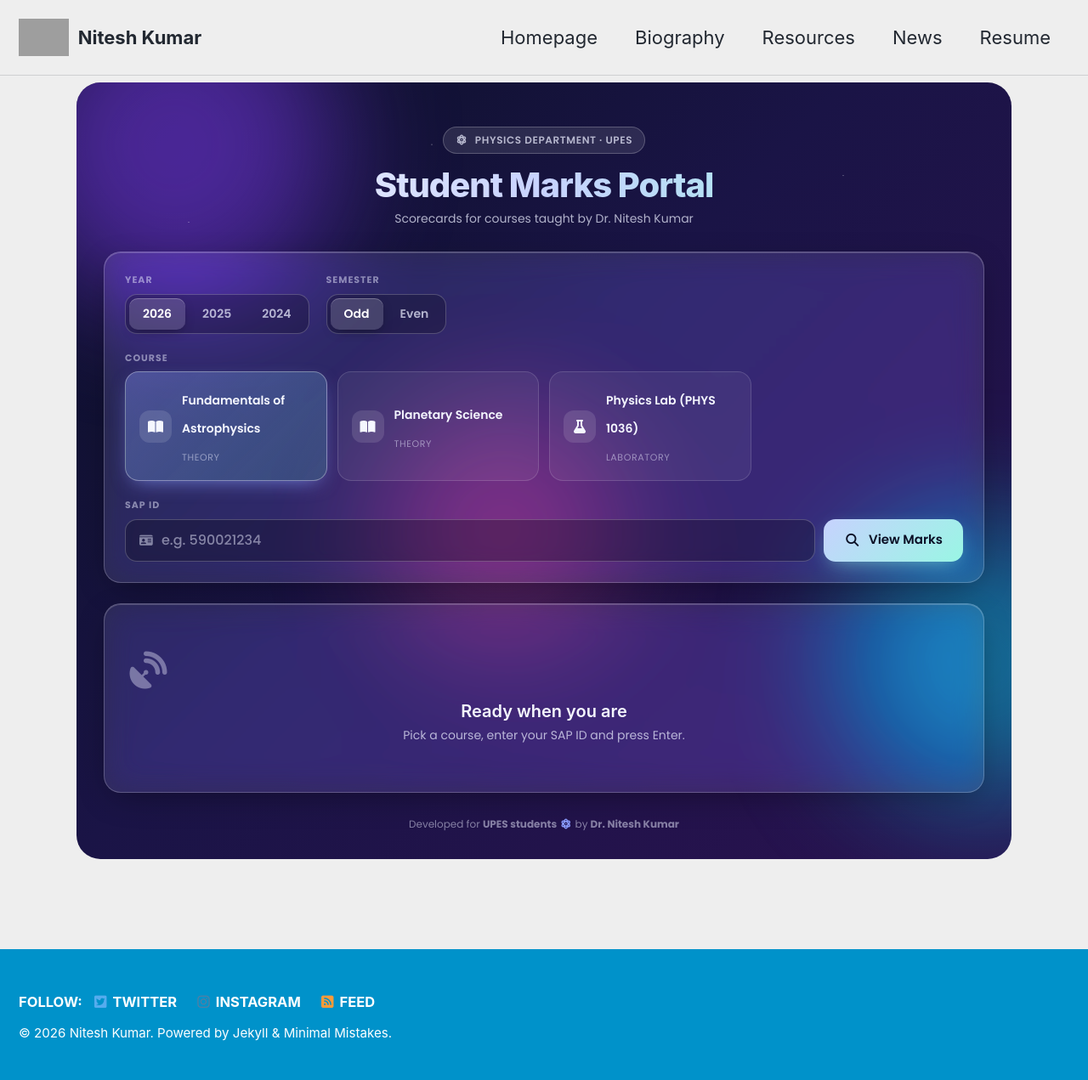
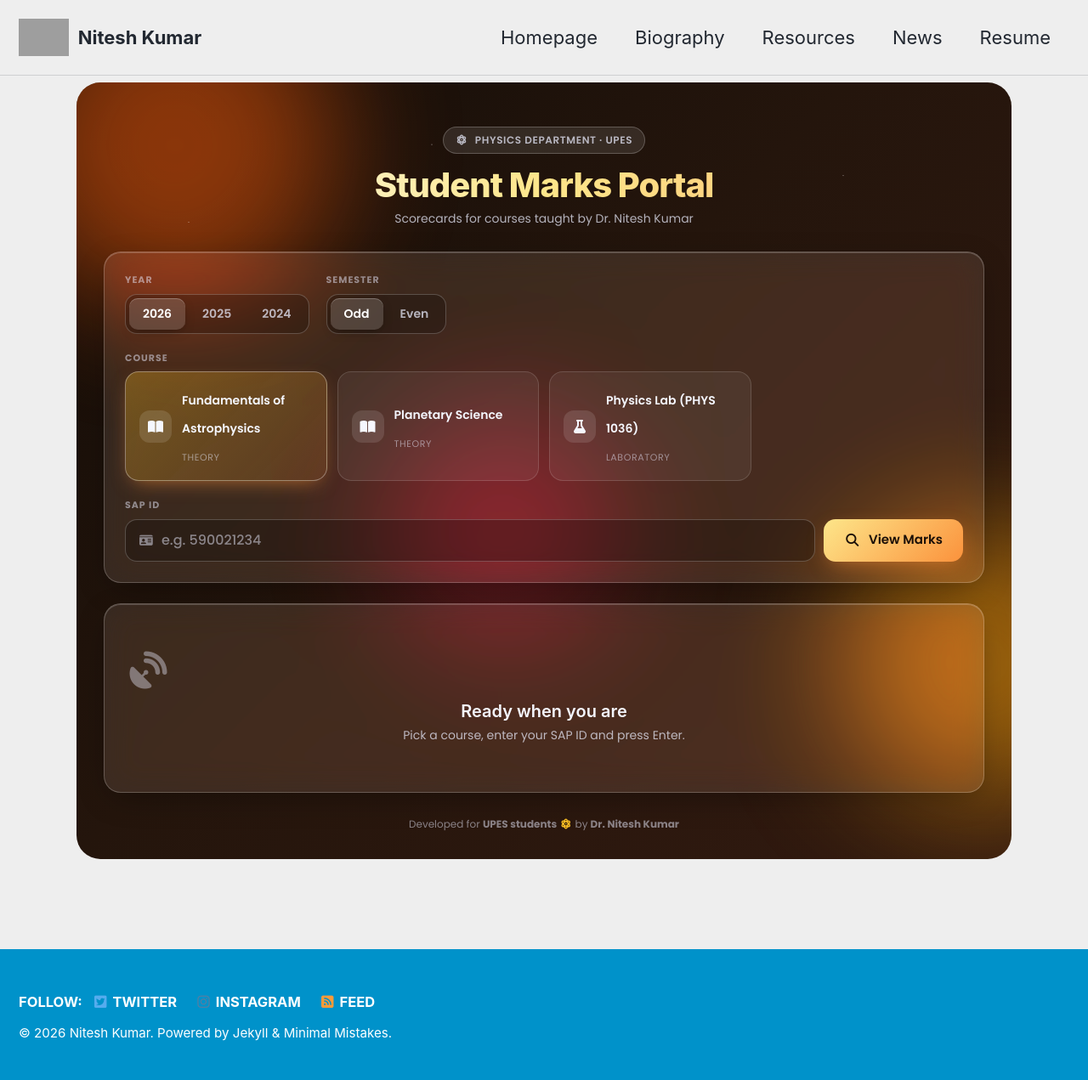
Before and after one commit to niteshchandra039/niteshchandra039.github.io, a Jekyll site: the page built from marks.html, in a window 1280 px wide. Shown: the whole page at 85% size. Built offline with Jekyll 4.4.1, drawn with Linux system fonts in a browser that asks for light colours; cached includes are drawn as plain includes; grey boxes are pictures that could not be loaded.

Commit message:
style: update color scheme and background gradients for improved aesthetics

```diff
--- a/marks.html
+++ b/marks.html
@@ -18,10 +18,10 @@ permalink: /marks/
     --text: #f5f7ff;
     --text-dim: rgba(235, 238, 255, 0.72);
     --text-faint: rgba(235, 238, 255, 0.5);
-    --accent: #8b9dff;
-    --accent-2: #5eead4;
+    --accent: #fbbf24;
+    --accent-2: #fb923c;
     --good: #34d399;
-    --ok: #60a5fa;
+    --ok: #a3e635;
     --warn: #fbbf24;
     --bad: #f87171;
     --radius: 20px;
@@ -36,7 +36,7 @@ permalink: /marks/
     overflow: hidden;
     font-family: 'Poppins', system-ui, sans-serif;
     color: var(--text);
-    background: linear-gradient(135deg, #0b1026 0%, #1a1446 45%, #2a1250 100%);
+    background: linear-gradient(135deg, #140d08 0%, #24150c 45%, #321a10 100%);
     border-radius: 28px;
     padding: 48px 32px 32px;
     margin: 8px auto 40px;
@@ -45,9 +45,9 @@ permalink: /marks/
     line-height: 1.5;
   }
   #mp .blob { position: absolute; border-radius: 50%; filter: blur(70px); opacity: .55; z-index: -1; pointer-events: none; animation: float 18s ease-in-out infinite alternate; }
-  #mp .b1 { width: 380px; height: 380px; background: #7c3aed; top: -120px; left: -80px; }
-  #mp .b2 { width: 320px; height: 320px; background: #06b6d4; bottom: 10%; right: -100px; animation-delay: -6s; }
-  #mp .b3 { width: 260px; height: 260px; background: #ec4899; top: 40%; left: 30%; opacity: .32; animation-delay: -12s; }
+  #mp .b1 { width: 380px; height: 380px; background: #ea580c; top: -120px; left: -80px; }
+  #mp .b2 { width: 320px; height: 320px; background: #f59e0b; bottom: 10%; right: -100px; animation-delay: -6s; }
+  #mp .b3 { width: 260px; height: 260px; background: #e11d48; top: 40%; left: 30%; opacity: .32; animation-delay: -12s; }
   #mp .stars { position: absolute; inset: 0; z-index: -1; pointer-events: none; opacity: .5;
     background-image:
       radial-gradient(1px 1px at 12% 18%, #fff, transparent), radial-gradient(1px 1px at 82% 12%, #fff, transparent),
@@ -69,7 +69,7 @@ permalink: /marks/
   #mp .hero { text-align: center; margin-bottom: 28px; }
   #mp .hero .badge { display: inline-flex; align-items: center; gap: 8px; font-size: 12px; font-weight: 600; letter-spacing: .6px; text-transform: uppercase; padding: 6px 14px; border-radius: 999px; background: var(--glass); border: 1px solid var(--glass-border); color: var(--text-dim); }
   #mp .hero h1 { margin: 14px 0 6px; font-size: clamp(28px, 4vw, 40px); font-weight: 800; letter-spacing: -1px; color: var(--text); line-height: 1.15;
-    background: linear-gradient(90deg, #fff 0%, #c7d2fe 50%, #99f6e4 100%); -webkit-background-clip: text; background-clip: text; -webkit-text-fill-color: transparent; }
+    background: linear-gradient(90deg, #fff 0%, #fde68a 50%, #fdba74 100%); -webkit-background-clip: text; background-clip: text; -webkit-text-fill-color: transparent; }
   #mp .hero p { margin: 0; color: var(--text-dim); font-size: 14px; }
 
   /* ============ CONTROLS ============ */
@@ -87,7 +87,7 @@ permalink: /marks/
   #mp .courses { display: grid; grid-template-columns: repeat(auto-fill, minmax(210px, 1fr)); gap: 12px; }
   #mp .course-chip { all: unset; cursor: pointer; display: flex; gap: 12px; align-items: center; padding: 14px 16px; border-radius: 16px; background: rgba(255,255,255,.06); border: 1px solid rgba(255,255,255,.14); transition: transform .2s, background .2s, border-color .2s, box-shadow .2s; }
   #mp .course-chip:hover { transform: translateY(-2px); background: rgba(255,255,255,.11); }
-  #mp .course-chip[aria-pressed="true"] { background: linear-gradient(135deg, rgba(139,157,255,.35), rgba(94,234,212,.18)); border-color: var(--glass-hi); box-shadow: 0 8px 24px -10px rgba(139,157,255,.8); }
+  #mp .course-chip[aria-pressed="true"] { background: linear-gradient(135deg, rgba(251,191,36,.30), rgba(251,146,60,.16)); border-color: var(--glass-hi); box-shadow: 0 8px 24px -10px rgba(251,146,60,.7); }
   #mp .course-chip .ic { flex: 0 0 38px; height: 38px; border-radius: 12px; display: grid; place-items: center; background: rgba(255,255,255,.12); font-size: 16px; }
   #mp .course-chip .nm { font-size: 14px; font-weight: 600; line-height: 1.25; color: var(--text); }
   #mp .course-chip .tp { font-size: 11px; color: var(--text-faint); text-transform: uppercase; letter-spacing: .6px; }
@@ -98,9 +98,9 @@ permalink: /marks/
   #mp .field-wrap i { position: absolute; left: 16px; top: 50%; transform: translateY(-50%); color: var(--text-faint); font-size: 14px; }
   #mp input.field { all: unset; box-sizing: border-box; width: 100%; height: 50px; padding: 0 16px 0 42px; border-radius: 14px; font-size: 16px; font-weight: 500; letter-spacing: .5px; color: #fff; background: rgba(0,0,0,.25); border: 1px solid var(--glass-border); transition: border-color .2s, box-shadow .2s, background .2s; }
   #mp input.field::placeholder { color: var(--text-faint); letter-spacing: 0; }
-  #mp input.field:focus { border-color: var(--accent); background: rgba(0,0,0,.32); box-shadow: 0 0 0 4px rgba(139,157,255,.22); }
-  #mp .btn { all: unset; cursor: pointer; height: 50px; padding: 0 24px; border-radius: 14px; display: inline-flex; align-items: center; gap: 10px; font-weight: 600; font-size: 15px; color: #0b1026; background: linear-gradient(135deg, #c7d2fe, #99f6e4); box-shadow: 0 8px 24px -8px rgba(153,246,228,.6); transition: transform .15s, box-shadow .2s, filter .2s; white-space: nowrap; }
-  #mp .btn:hover { transform: translateY(-2px); filter: brightness(1.05); box-shadow: 0 12px 28px -8px rgba(153,246,228,.75); }
+  #mp input.field:focus { border-color: var(--accent); background: rgba(0,0,0,.32); box-shadow: 0 0 0 4px rgba(251,191,36,.22); }
+  #mp .btn { all: unset; cursor: pointer; height: 50px; padding: 0 24px; border-radius: 14px; display: inline-flex; align-items: center; gap: 10px; font-weight: 600; font-size: 15px; color: #1c1008; background: linear-gradient(135deg, #fde68a, #fb923c); box-shadow: 0 8px 24px -8px rgba(251,146,60,.6); transition: transform .15s, box-shadow .2s, filter .2s; white-space: nowrap; }
+  #mp .btn:hover { transform: translateY(-2px); filter: brightness(1.05); box-shadow: 0 12px 28px -8px rgba(251,146,60,.75); }
   #mp .btn:active { transform: scale(.97); }
   #mp .btn[disabled] { opacity: .6; pointer-events: none; }
 
@@ -128,7 +128,7 @@ permalink: /marks/
   #mp .who h2 { margin: 0; font-size: 24px; font-weight: 700; color: #fff; line-height: 1.2; border: 0; padding: 0; }
   #mp .tags { display: flex; flex-wrap: wrap; gap: 8px; margin: 10px 0 18px; }
   #mp .tag { font-size: 12px; font-weight: 600; padding: 4px 10px; border-radius: 999px; background: rgba(255,255,255,.1); border: 1px solid rgba(255,255,255,.16); color: var(--text-dim); }
-  #mp .tag.mono { font-family: ui-monospace, 'SFMono-Regular', Menlo, monospace; color: #c7d2fe; }
+  #mp .tag.mono { font-family: ui-monospace, 'SFMono-Regular', Menlo, monospace; color: #fde68a; }
   #mp .stats { display: grid; grid-template-columns: repeat(auto-fit, minmax(110px, 1fr)); gap: 10px; }
   #mp .stat { padding: 10px 14px; border-radius: 14px; background: rgba(0,0,0,.18); border: 1px solid rgba(255,255,255,.1); }
   #mp .stat .k { font-size: 11px; text-transform: uppercase; letter-spacing: .7px; color: var(--text-faint); font-weight: 600; }
@@ -198,7 +198,7 @@ permalink: /marks/
   #mp .foot { text-align: center; margin-top: 28px; font-size: 12px; color: var(--text-faint); }
   #mp .foot i { color: var(--accent); }
 
-  #mp .toast { position: fixed; left: 50%; bottom: 28px; transform: translate(-50%, 30px); opacity: 0; pointer-events: none; padding: 12px 18px; border-radius: 14px; background: rgba(30, 20, 60, .75); border: 1px solid var(--glass-border); backdrop-filter: var(--blur); -webkit-backdrop-filter: var(--blur); color: #fff; font-size: 14px; transition: all .3s; z-index: 50; display: flex; gap: 10px; align-items: center; }
+  #mp .toast { position: fixed; left: 50%; bottom: 28px; transform: translate(-50%, 30px); opacity: 0; pointer-events: none; padding: 12px 18px; border-radius: 14px; background: rgba(40, 24, 14, .78); border: 1px solid var(--glass-border); backdrop-filter: var(--blur); -webkit-backdrop-filter: var(--blur); color: #fff; font-size: 14px; transition: all .3s; z-index: 50; display: flex; gap: 10px; align-items: center; }
   #mp .toast.show { opacity: 1; transform: translate(-50%, 0); }
   #mp .toast i { color: var(--warn); }
 
```
